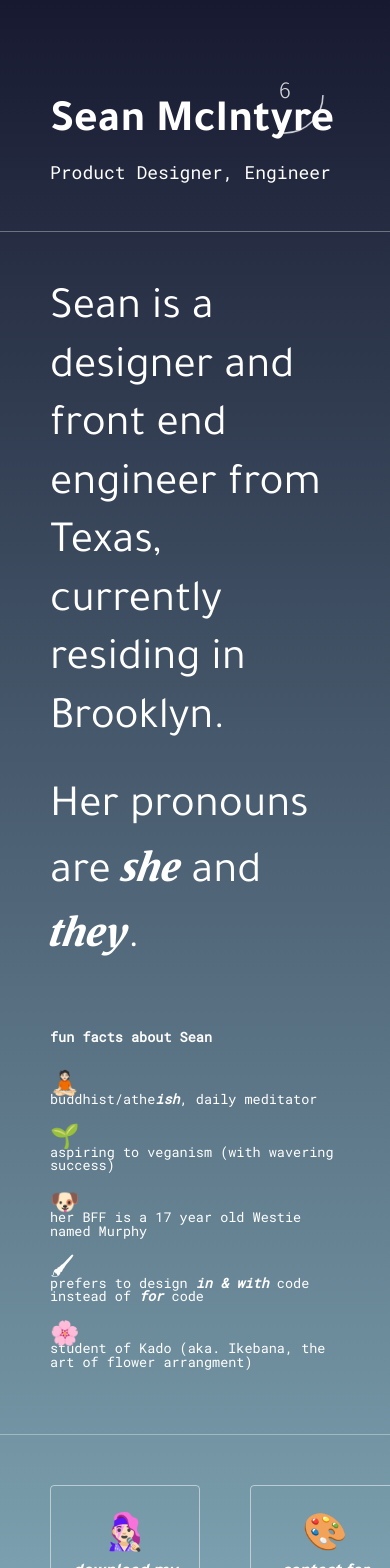
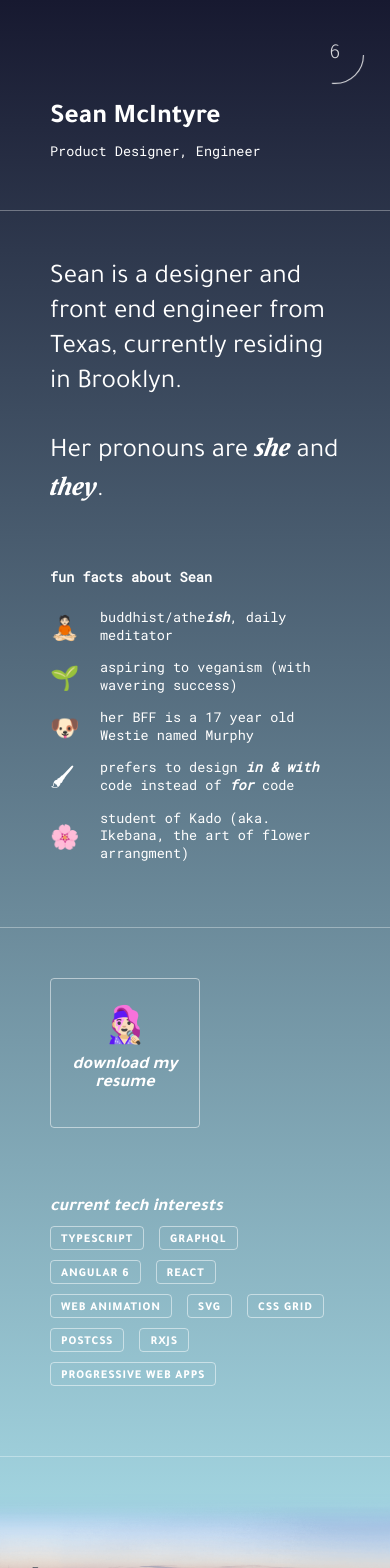
Before and after one commit to seanmcintyre/smcntyr.com, an Angular app: page / in a window 390 px wide. Shown: the top 1568 px of the page. Built offline with nearby package versions, Linux system fonts and the light colour scheme.

Commit message:
responsive quickie

```diff
--- a/src/app/about/about.component.scss
+++ b/src/app/about/about.component.scss
@@ -20,11 +20,16 @@
 
 
 p {
-  font-size: 2.5rem;
+  font-size: 1.5rem;
   font-weight: 400;
   line-height: 1.3em;
   text-align: left;
   margin-bottom: 30px;
+
+  @media screen and (min-width: 720px) {
+    font-size: 2.5rem;
+    line-height: 1.3em;
+  }
 
   em {
     font-style: italic;
--- a/src/app/about/fun.scss
+++ b/src/app/about/fun.scss
@@ -13,19 +13,33 @@ li {
   display: block;
   margin: 15px 0;
   vertical-align: top;
-  line-height: 1em;
+  line-height: 1.3em;
+  padding-left: 50px;
+  position: relative;
+
+  @media screen and (min-width: 720px) {
+    min-height: 2.5em;
+    line-height: 2.5em;
+  }
 }
 
 span {
-  line-height: 1em;
-  display: inline-block;
+  //line-height: 1.3em;
+  display: block;
   vertical-align: middle;
 }
 
 .emoji {
   font-size: 1.75em;
-  display: inline-block;
+  display: inline;
   vertical-align: middle;
   margin-right: 15px;
-  transform: translateY(0.0334em);
+  transform: translateY(-49%);
+  position: absolute;
+  top: 50%;
+  left: 0;
+
+  @media screen and (min-width: 720px) {
+    font-size: 2.5em;
+  }
 }
--- a/src/app/app.component.scss
+++ b/src/app/app.component.scss
@@ -29,26 +29,35 @@ main {
 
 .skyline {
   width: calc(100vw);
-  margin: 100px 0 -60px;
+  margin: -150px 0 -60px;
 }
 
 h1,
 .discipline {
-  padding: 15px 50px;
+  padding: 5px 50px;
   display: block;
 }
 
 h1 {
-  font-size: 2.5em;
+  font-size: 1.5em;
+  line-height: 1em;
   font-weight: 700;
+
+  @media screen and (min-width: 720px) {
+    font-size: 2.5em;
+  }
 }
 
 .discipline {
-  font-size: 1em;
+  font-size: 0.75em;
   font-weight: 300;
   font-family: 'roboto mono', monospace;
   border-bottom: 1px solid rgba(white, 0.334);
   padding-bottom: 50px;
+
+  @media screen and (min-width: 720px) {
+    font-size: 1em;
+  }
 }
 
 @mixin tag {
--- a/src/app/clock/clock.component.scss
+++ b/src/app/clock/clock.component.scss
@@ -3,13 +3,20 @@ $size: 150px;
 :host {
   display: block;
   position: fixed;
-  top: 20px;
-  right: 30px;
+  top: -20px;
+  right: -20px;
   height: $size;
   width: $size;
   z-index: 999999;
   text-align: center;
   color: #FFF;
+  transform: scale(0.75);
+
+  @media screen and (min-width: 720px) {
+    top: 20px;
+    right: 30px;
+    transform: scale(1);
+  }
 }
 
 @keyframes clock {
@@ -48,7 +55,7 @@ $size: 150px;
   line-height: $size;
   width: $size;
   text-align: center;
-  font-size: 24px;
+  font-size: 28px;
   font-weight: 300;
   cursor: pointer;
   user-select: none;
--- a/src/app/stats.scss
+++ b/src/app/stats.scss
@@ -3,8 +3,11 @@
   border-bottom:  1px solid rgba(white, 0.334);
   padding: 50px 0;
   overflow: hidden;
-  display: flex;
-  text-align: center;
+
+  @media screen and (min-width: 720px) {
+    display: flex;
+    text-align: center;
+  }
 
   .icon {
     margin: 0 auto 0;
@@ -18,6 +21,7 @@
   .portfolio {
     display: block;
     padding: 20px 50px;
+    margin: 0 auto;
 
     em {
       font-style: italic;
@@ -26,6 +30,11 @@
 
     span {
       @include tag;
+      margin: 10px 15px 0 0;
+
+      @media screen and (min-width: 720px) {
+      margin: 10px 0 0 15px;
+      }
     }
   }
 
@@ -37,12 +46,16 @@
       min-height: 150px;
       max-height: 150px;
       border-radius: 4px;
-      display: inline-block;
-      margin: 0 0 0 50px;
-      float: left;
+      margin: 0 50px 50px;
       padding: 30px 20px;
       transition: 100ms;
       background: rgba(white, 0);
+      text-align: center;
+
+      @media screen and (min-width: 720px) {
+        display: inline-block;
+        margin: 0 0 0 50px;
+      }
 
       &:hover {
         transform: scale(1.02) translateY(-1px);
@@ -51,4 +64,11 @@
       }
   }
 
+  .portfolio {
+    display: none;
+    @media screen and (min-width: 720px) {
+      display: inline-block;
+    }
+  }
+
 }
```
